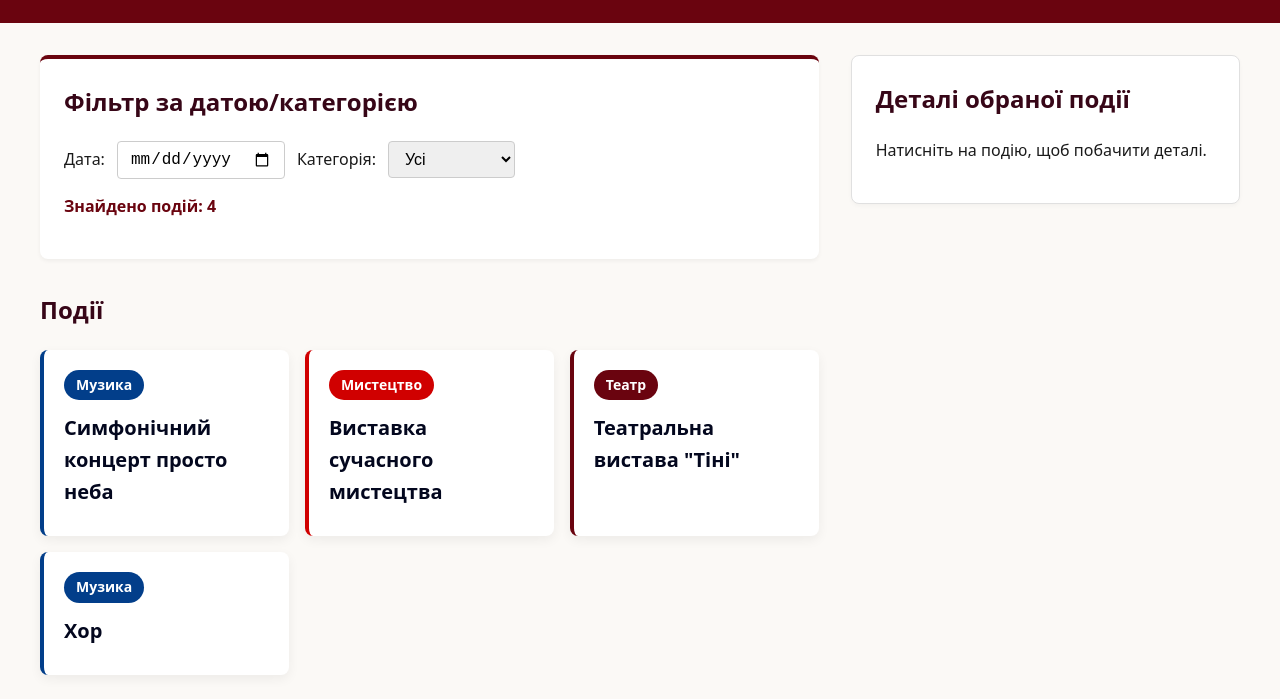
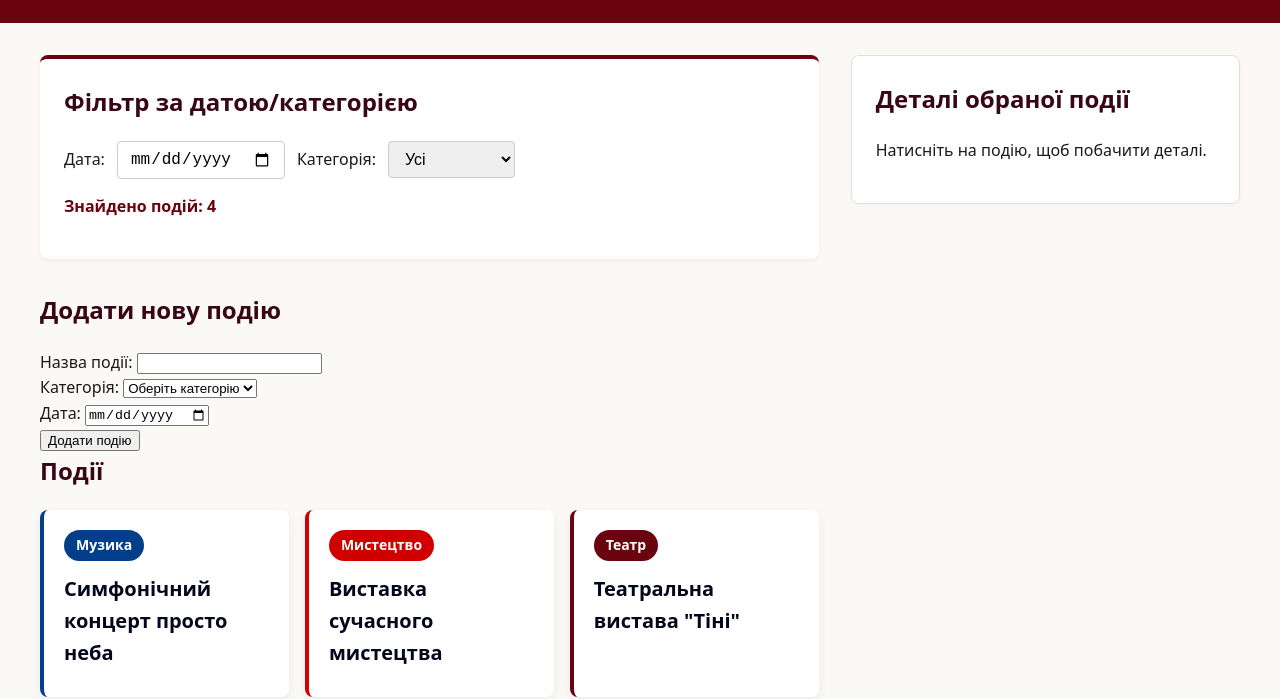
Before and after one commit to zhuravlova-k/web-apps-2026, a plain HTML site: page index.html in a window 1280 px wide. Shown: the part 115-814 px from the top of the page. Drawn offline with Linux system fonts and the light colour scheme.

Commit message:
lab 8: add HTML form for new events with required/pattern attributes

```diff
--- a/index.html
+++ b/index.html
@@ -39,6 +39,33 @@
                 <p id="events-count"></p>
             </section>
 
+            <section id="add-event-section" class="add-event-section">
+                <h2>Додати нову подію</h2>
+                <form id="add-event-form" class="add-event-form">
+                    <div class="form-group">
+                        <label for="event-title">Назва події:</label>
+                        <input type="text" id="event-title" name="title" required pattern=".{3,}">
+                    </div>
+
+                    <div class="form-group">
+                        <label for="event-category">Категорія:</label>
+                        <select id="event-category" name="category" required>
+                            <option value="" disabled selected>Оберіть категорію</option>
+                            <option value="music">Музика</option>
+                            <option value="art">Мистецтво</option>
+                            <option value="theater">Театр</option>
+                        </select>
+                    </div>
+
+                    <div class="form-group">
+                        <label for="event-date">Дата:</label>
+                        <input type="date" id="event-date" name="date" required>
+                    </div>
+
+                    <button type="submit" class="submit-btn">Додати подію</button>
+                </form>
+            </section>
+
             <section id="events">
                 <h2>Події</h2>
                 <div class="cards" id="events-list">
```
